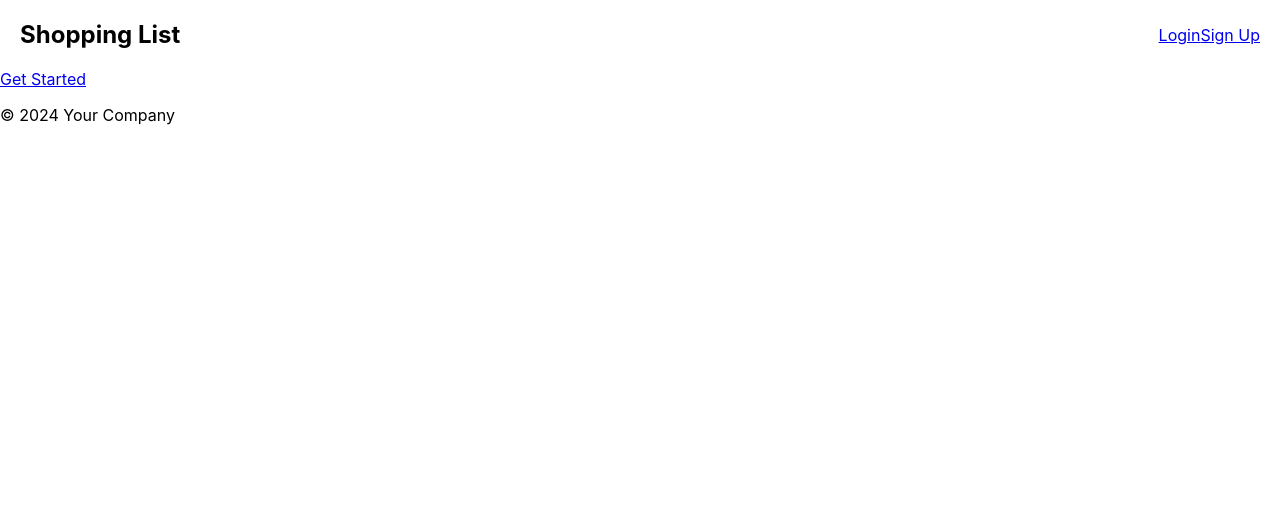
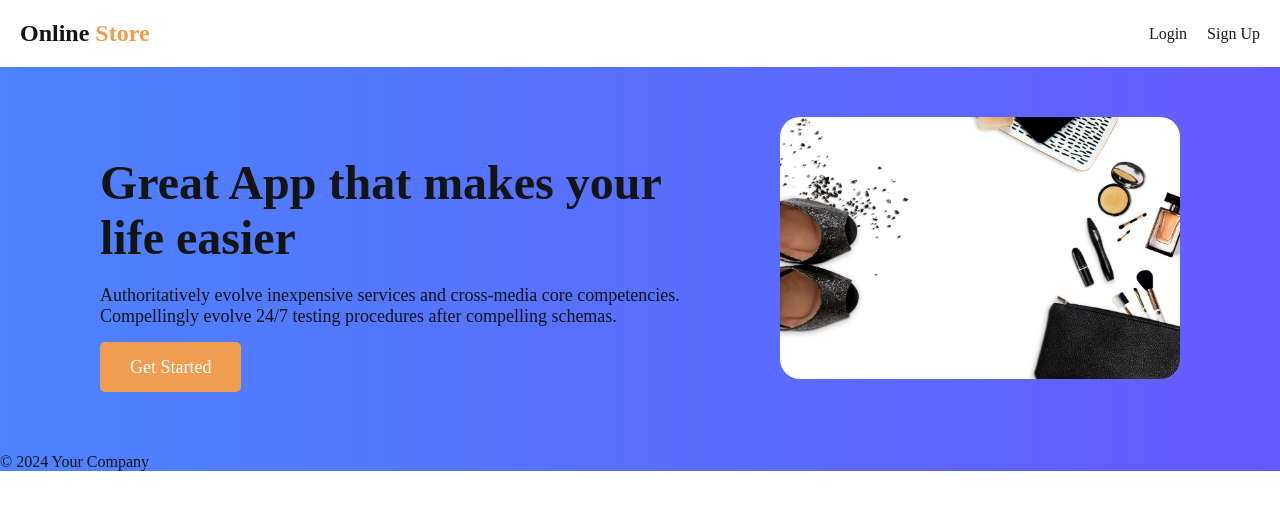
Before and after one commit to Yolanda-landii/Shopping-App, a React (Create React App) app: page / in a window 1280 px wide. Shown: the top 510 px of the page. Built offline with nearby package versions, Linux system fonts and the light colour scheme.

Commit message:
new updates

```diff
--- /dev/null
+++ b/src/components/Auth/Auth.css
@@ -0,0 +1,56 @@
+/* Login.module.css */
+.container {
+    display: flex;
+    align-items: center;
+    justify-content: center;
+    min-height: 100vh;
+    background: url('/src/assets/pexels-lum3n-44775-322207.jpg') no-repeat center center/cover;
+  }
+
+  .formWrapper {
+    background-color: rgba(255, 255, 255, 0.9);
+    padding: 40px;
+    border-radius: 12px;
+    box-shadow: 0 4px 15px rgba(0, 0, 0, 0.2);
+    width: 100%;
+    max-width: 400px;
+    text-align: center;
+  }
+
+  input {
+    width: 100%;
+    padding: 12px;
+    margin: 10px 0;
+    border: 1px solid #ccc;
+    border-radius: 25px;
+    font-size: 16px;
+  }
+
+  button {
+    width: 100px;
+    padding: 12px;
+    background-color: #f09d51;
+    color: white;
+    border: none;
+    border-radius: 25px;
+    font-size: 18px;
+    cursor: pointer;
+    transition: background-color 0.3s ease;
+  }
+
+  button:hover {
+    background-color: #45a049;
+  }
+
+  p {
+    margin-top: 20px;
+  }
+
+  a {
+    color: #4CAF50;
+    text-decoration: none;
+  }
+
+  a:hover {
+    text-decoration: underline;
+  }
--- a/src/components/Auth/Login.jsx
+++ b/src/components/Auth/Login.jsx
@@ -2,6 +2,7 @@ import React, { useState } from 'react';
 import axios from 'axios';
 import bcrypt from 'bcryptjs';
 import { useNavigate } from 'react-router-dom';
+import styles from './Auth.css';
 
 export default function Login() {
   const [email, setEmail] = useState('');
@@ -27,11 +28,29 @@ export default function Login() {
   };
 
   return (
-    <form onSubmit={handleLogin}>
-      <input type="email" value={email} onChange={(e) => setEmail(e.target.value)} placeholder="Email" required />
-      <input type="password" value={password} onChange={(e) => setPassword(e.target.value)} placeholder="Password" required />
-      <button type="submit">Login</button>
-      <p>Don't have an account? <a href="/register">Register here</a></p>
-    </form>
+    <div className={styles.container}>
+      <div className={styles.formWrapper}>
+        <form onSubmit={handleLogin}>
+          <input
+            type="email"
+            value={email}
+            onChange={(e) => setEmail(e.target.value)}
+            placeholder="Email"
+            required
+          />
+          <input
+            type="password"
+            value={password}
+            onChange={(e) => setPassword(e.target.value)}
+            placeholder="Password"
+            required
+          />
+          <button type="submit">Login</button>
+        </form>
+        <p>
+          Don't have an account? <a href="/register">Register here</a>
+        </p>
+      </div>
+    </div>
   );
-};
+}
--- a/src/components/Auth/Register.jsx
+++ b/src/components/Auth/Register.jsx
@@ -1,6 +1,7 @@
 import React, { useState } from 'react';
 import axios from 'axios';
 import bcrypt from 'bcryptjs';
+import './Auth.css';
 
 export default function Register() {
   const [formData, setFormData] = useState({
--- a/src/pages/LandingPage.js
+++ b/src/pages/LandingPage.js
@@ -1,21 +1,38 @@
-
 import React from 'react';
 import { Link } from 'react-router-dom';
-import Footer from '../components/Shared/Footer';
+import Footer from '../components/Shared/Footer'; // Assuming you have a Footer component
+import appImage from '../assets/pexels-brandandpalms-768975.jpg'; // Import the image
 
 const LandingPage = () => {
   return (
     <div className="landing-page-container">
+      {/* Navbar Section */}
       <header className="navbar">
-        <div className="logo">Shopping List</div>
-        <nav>
-          <Link to="/login" className="nav-link auth-link">Login</Link>
-          <Link to="/register" className="nav-link auth-link">Sign Up</Link>
-        </nav>
+        <div className="navbar-container">
+        <div className="logo">
+          <i className="fa fa-shopping-cart"></i> Online <span>Store</span>
+        </div>
+          <nav>
+            <Link to="/login" className="nav-link">Login</Link>
+            <Link to="/register" className="nav-link">Sign Up</Link>
+          </nav>
+        </div>
       </header>
-      <div className="cta-section">
-        <Link to="/register" className="cta-button">Get Started</Link>
+
+      {/* Hero Section */}
+      <div className="hero-section">
+        <div className="hero-content">
+          <h1 className="hero-title">Great App that makes your life easier</h1>
+          <p className="hero-subtitle">
+            Authoritatively evolve inexpensive services and cross-media core competencies. Compellingly evolve 24/7 testing procedures after compelling schemas.
+          </p>
+          <Link to="/register" className="cta-button">Get Started</Link>
+        </div>
+        <div className="hero-image">
+          <img src={appImage} alt="App Preview" /> {/* Use the imported image */}
+        </div>
       </div>
+
       <Footer />
     </div>
   );
--- a/src/pages/Pages.css
+++ b/src/pages/Pages.css
@@ -39,3 +39,79 @@
   .banner-image img {
     max-width: 100%;
   }
+
+  /* Shared styles for the landing page */
+.landing-page-container {
+    font-family: 'Arial, sans-serif';
+    color: #141413;
+    /* padding: auto;  */
+    background: linear-gradient(to right, #4c83ff, #645bff);
+  }
+
+  .navbar {
+    padding: 20px;
+    background-color: #f09d51;
+    display: flex;
+    justify-content: space-between;
+    align-items: center;
+  }
+
+  .navbar-container .logo {
+    font-size: 24px;
+    font-weight: bold;
+  }
+
+  .navbar-container nav {
+    display: flex;
+    gap: 20px;
+  }
+
+  .nav-link {
+    color: #1a1919;
+    text-decoration: none;
+    font-weight: 500;
+  }
+
+  .nav-link:hover {
+    color: #ccc;
+  }
+
+  .hero-section {
+    display: flex;
+    justify-content: space-between;
+    align-items: center;
+    padding: 50px 100px;
+  }
+
+  .hero-content {
+    max-width: 600px;
+  }
+
+  .hero-title {
+    font-size: 48px;
+    margin-bottom: 20px;
+  }
+
+  .hero-subtitle {
+    font-size: 18px;
+    margin-bottom: 30px;
+  }
+
+  .cta-button {
+    padding: 15px 30px;
+    background-color: #f09d51;
+    color: #fff;
+    text-decoration: none;
+    font-size: 18px;
+    border-radius: 5px;
+  }
+
+  .cta-button:hover {
+    background-color: #009a60;
+  }
+
+  .hero-image img {
+    width: 100%;
+    max-width: 400px;
+    border-radius: 20px;
+  }
```
